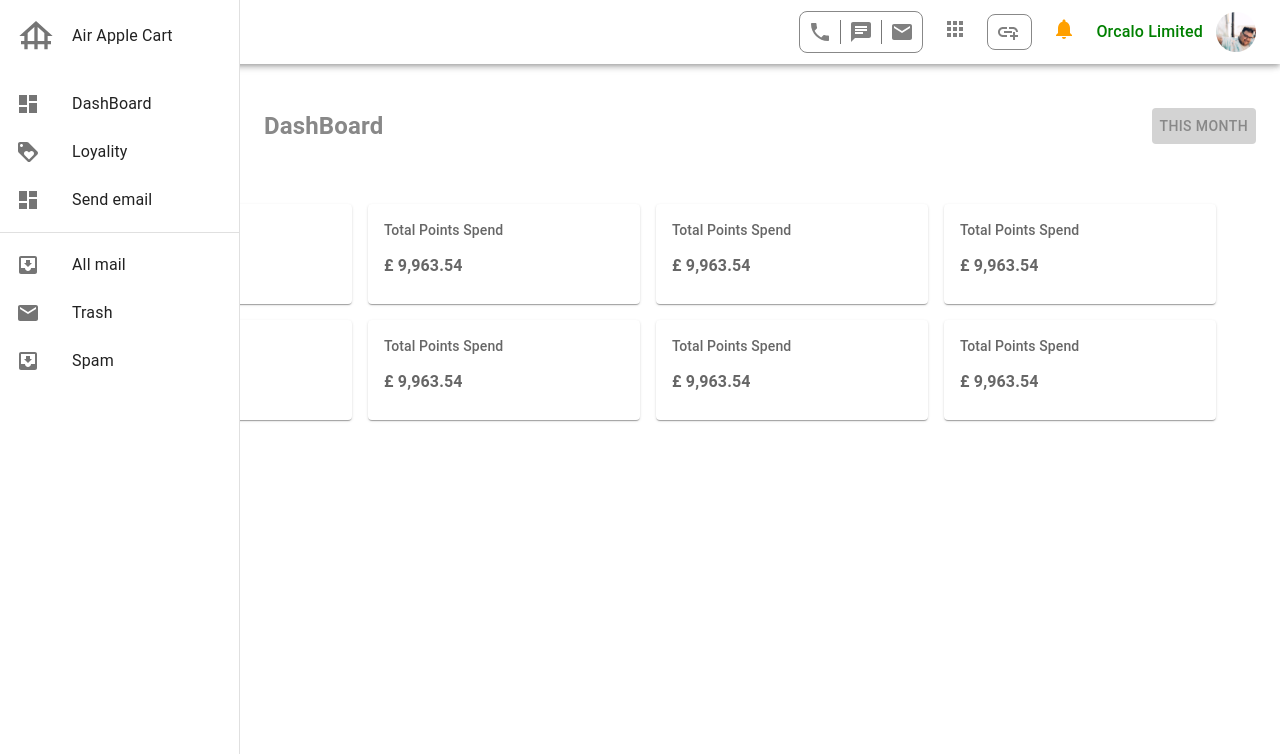
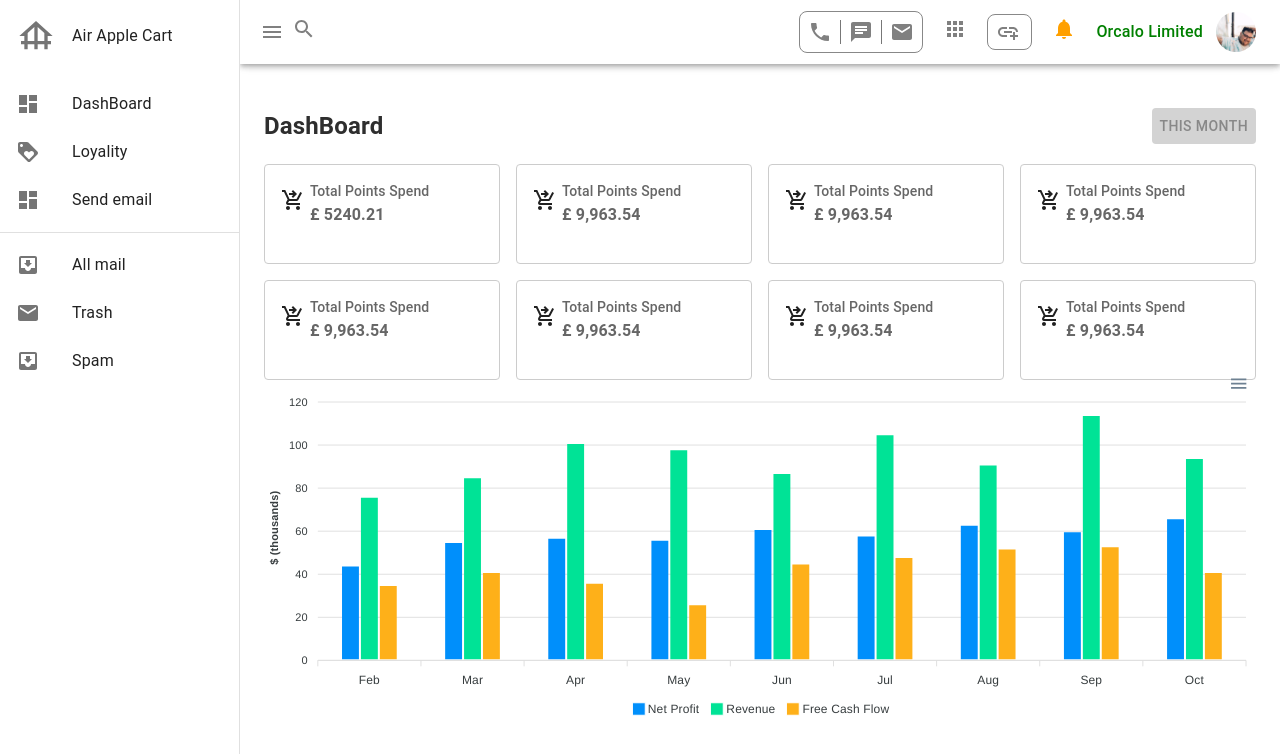
Before and after one commit to aunsmehmood/Dashboard, a React (Create React App) app: page / in a window 1280 px wide. Shown: the top 754 px of the page. Built offline with nearby package versions, Linux system fonts and the light colour scheme.

Commit message:
new code

```diff
--- a/public/index.html
+++ b/public/index.html
@@ -24,6 +24,7 @@
       work correctly both with client-side routing and a non-root public URL.
       Learn how to configure a non-root public URL by running `npm run build`.
     -->
+
     <title>React App</title>
   </head>
   <body>
--- /dev/null
+++ b/src/pages/Charts.js
@@ -0,0 +1,64 @@
+import React from 'react'
+import ReactApexChart from 'react-apexcharts'
+
+export default function Charts() {
+    const state = {
+
+        series: [{
+          name: 'Net Profit',
+          data: [44, 55, 57, 56, 61, 58, 63, 60, 66]
+        }, {
+          name: 'Revenue',
+          data: [76, 85, 101, 98, 87, 105, 91, 114, 94]
+        }, {
+          name: 'Free Cash Flow',
+          data: [35, 41, 36, 26, 45, 48, 52, 53, 41]
+        }],
+        options: {
+          chart: {
+            type: 'bar',
+            height: 350
+          },
+          plotOptions: {
+            bar: {
+              horizontal: false,
+              columnWidth: '55%',
+              endingShape: 'rounded'
+            },
+          },
+          dataLabels: {
+            enabled: false
+          },
+          stroke: {
+            show: true,
+            width: 2,
+            colors: ['transparent']
+          },
+          xaxis: {
+            categories: ['Feb', 'Mar', 'Apr', 'May', 'Jun', 'Jul', 'Aug', 'Sep', 'Oct'],
+          },
+          yaxis: {
+            title: {
+              text: '$ (thousands)'
+            }
+          },
+          fill: {
+            opacity: 1
+          },
+          tooltip: {
+            y: {
+              formatter: function (val) {
+                return "$ " + val + " thousands"
+              }
+            }
+          }
+        },
+
+
+      };
+  return (
+    <div id="chart">
+        <ReactApexChart options={state.options} series={state.series} type="bar" height={350} />
+    </div>
+  )
+}
--- a/src/pages/Dashboard.js
+++ b/src/pages/Dashboard.js
@@ -1,52 +1,99 @@
 import React from "react";
 import Card from "@mui/material/Card";
 import CardContent from "@mui/material/CardContent";
-import { Box, Grid, Toolbar, Typography } from "@mui/material";
+import { Box, Grid, Typography } from "@mui/material";
+import ShoppingCartCheckoutIcon from "@mui/icons-material/ShoppingCartCheckout";
+import Charts from "./Charts";
 
 const Dashboard = () => {
   const cardData = [
-      {subtitle: "Total Points Spend", content: "£ 5240.21 " },
-      {subtitle: "Total Points Spend", content: "£ 9,963.54 " },
-      {subtitle: "Total Points Spend", content: "£ 9,963.54 " },
-      {subtitle: "Total Points Spend", content: "£ 9,963.54 " },
-      {subtitle: "Total Points Spend", content: "£ 9,963.54 " },
-      {subtitle: "Total Points Spend", content: "£ 9,963.54 " },
-      {subtitle: "Total Points Spend", content: "£ 9,963.54 " },
-      {subtitle: "Total Points Spend", content: "£ 9,963.54 " },
+    {
+      icon: <ShoppingCartCheckoutIcon />,
+      subtitle: "Total Points Spend",
+      content: "£ 5240.21 ",
+    },
+    {
+      icon: <ShoppingCartCheckoutIcon />,
+      subtitle: "Total Points Spend",
+      content: "£ 9,963.54 ",
+    },
+    {
+      icon: <ShoppingCartCheckoutIcon />,
+      subtitle: "Total Points Spend",
+      content: "£ 9,963.54 ",
+    },
+    {
+      icon: <ShoppingCartCheckoutIcon />,
+      subtitle: "Total Points Spend",
+      content: "£ 9,963.54 ",
+    },
+    {
+      icon: <ShoppingCartCheckoutIcon />,
+      subtitle: "Total Points Spend",
+      content: "£ 9,963.54 ",
+    },
+    {
+      icon: <ShoppingCartCheckoutIcon />,
+      subtitle: "Total Points Spend",
+      content: "£ 9,963.54 ",
+    },
+    {
+      icon: <ShoppingCartCheckoutIcon />,
+      subtitle: "Total Points Spend",
+      content: "£ 9,963.54 ",
+    },
+    {
+      icon: <ShoppingCartCheckoutIcon />,
+      subtitle: "Total Points Spend",
+      content: "£ 9,963.54 ",
+    },
   ];
 
   return (
     <>
-      <Grid  container
+      <Grid
+        container
         spacing={2} // Adjust the spacing between Grid items
         sx={{
           display: "flex",
           justifyContent: "center",
           alignItems: "center",
-        maxWidth: '1152px',
-        margin: '0 auto',
-        maxHeight: '224px'
+          maxWidth: "1152px",
+          // margin: "0 auto",
+          maxHeight: "224px",
+        }}
+      >
+        {cardData.map((card, index) => (
+          <Grid item key={index} xs={12} sm={6} md={3} lg={3}>
+            <Card
+              key={index}
+              sx={{ boxShadow: "none", Width: "270px", height: "100px",  border: "1px solid #ccc" }}
+            >
+              <CardContent>
+                <Box sx={{
+                  display: "flex", alignItems: "center"
                 }}>
-        {cardData.map((card, index) => (
-            <Grid item key={index} xs={12} sm={6} md={3}>
-          <Card key={index} sx={{ Width: '270px', height: '100px' }}>
-            <CardContent>
-              {/* <Typography variant="h7" component="div">
-                {card.title}
-              </Typography> */}
-              <Typography variant="subtitle2" sx={{ mb: 1.5 }} color="text.secondary">
+                  <Box sx={{paddingRight:'5px'}}>{card.icon}</Box>
+                  <Box>
+                    <Typography variant="subtitle2" color="text.secondary">
                       {card.subtitle}
                     </Typography>
-              <Typography sx={{
+                    <Typography
+                      sx={{
                         fontWeight: "bold",
-              }} color="text.secondary">
+                      }}
+                      color="text.secondary"
+                    >
                       {card.content}
                     </Typography>
+                  </Box>
+                </Box>
               </CardContent>
             </Card>
           </Grid>
         ))}
       </Grid>
+      <Charts />
     </>
   );
 };
--- a/src/pages/Layout/layout.js
+++ b/src/pages/Layout/layout.js
@@ -4,8 +4,7 @@ import ResponsiveDrawer from '../Navbar'
 export default function Layout({children}) {
   return (
     <React.Fragment>
-        <ResponsiveDrawer />
-        {children}
+        <ResponsiveDrawer children = {children} />
     </React.Fragment>
   )
 }
--- a/src/pages/Navbar.css
+++ b/src/pages/Navbar.css
@@ -18,3 +18,6 @@
   .icons{
     padding-right: 3px !important;
   }
+  .dashboardh {
+    color: rgb(0 0 0 / 82%) !important;
+  }
--- a/src/pages/Navbar.js
+++ b/src/pages/Navbar.js
@@ -26,7 +26,6 @@ import NotificationsIcon from "@mui/icons-material/Notifications";
 import Button from "@mui/material/Button";
 import DashboardIcon from "@mui/icons-material/Dashboard";
 import LoyaltyIcon from "@mui/icons-material/Loyalty";
-import CardGiftcardIcon from "@mui/icons-material/CardGiftcard";
 import FoundationIcon from '@mui/icons-material/Foundation';
 import img1 from "../Images/avatar.jpg";
 import "./Navbar.css";
@@ -34,8 +33,7 @@ import { Avatar } from "@mui/material";
 
 const drawerWidth = 240;
 
-function ResponsiveDrawer(props) {
-  const { window } = props;
+function ResponsiveDrawer({children}) {
   const [mobileOpen, setMobileOpen] = React.useState(false);
 
   const handleDrawerToggle = () => {
@@ -97,10 +95,10 @@ function ResponsiveDrawer(props) {
       <AppBar
         position="fixed"
         sx={{
-          width: "1680px",
+          // width: "1680px",
           background: "white",
           color: "black",
-          // width: { sm: `calc(100% - ${drawerWidth}px)` },
+          width: { sm: `calc(100% - ${drawerWidth}px)` },
           ml: { sm: `${drawerWidth}px` },
           justifyContent: "space-between",
         }}
@@ -115,7 +113,7 @@ function ResponsiveDrawer(props) {
             aria-label="open drawer"
             edge="start"
             onClick={handleDrawerToggle}
-            sx={{ mr: 2, display: { sm: "none" } }}
+
           >
             <MenuIcon />
           </IconButton>
@@ -247,7 +245,7 @@ function ResponsiveDrawer(props) {
         }}
       >
         <Toolbar />
-        <Box sx={{ color: "#888", display: "flex", alignItems: "center" }}>
+        <Box className='dashboardh' sx={{ color: "#888", display: "flex", alignItems: "center" }}>
           <h2>DashBoard</h2>
           <Button
             sx={{
@@ -259,6 +257,7 @@ function ResponsiveDrawer(props) {
             This Month
           </Button>
         </Box>
+          <Box>{children}</Box>
       </Box>
     </Box>
   );
```
Lines whose indentation alone changed are shown as unchanged.
